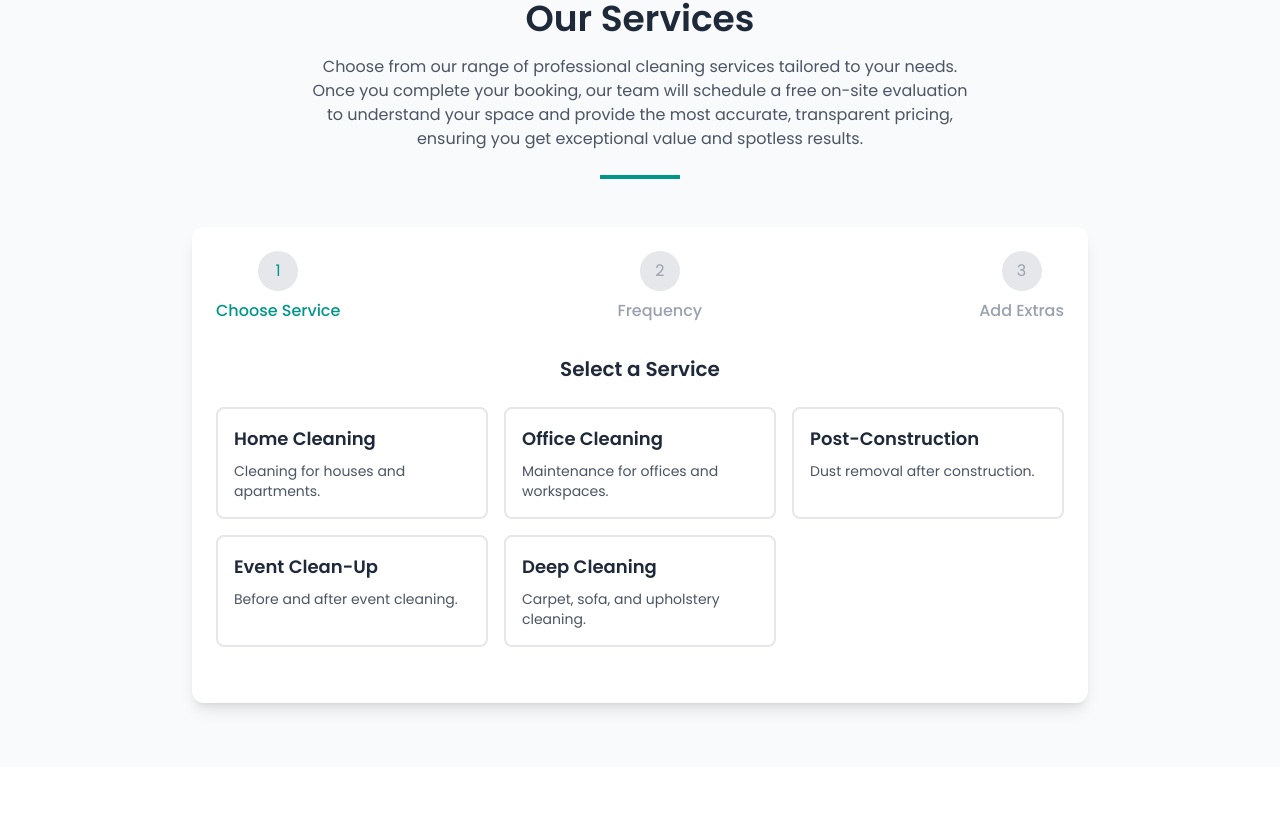
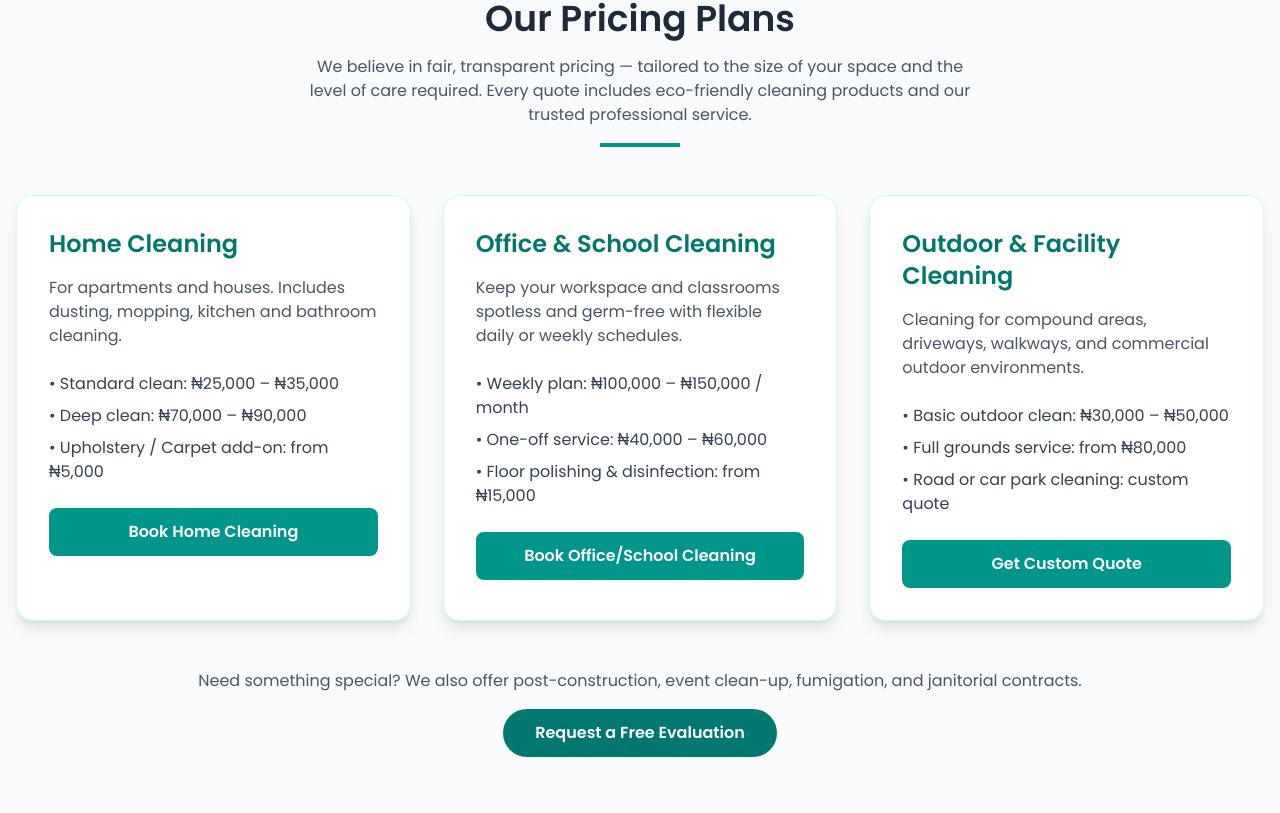
Before and after one commit to victoradejoonuh-star/vixxecocleaning, a Next.js app: page / in a window 1280 px wide. Shown: the part 2147-2960 px from the top of the page. Built offline with nearby package versions, Linux system fonts and the light colour scheme.

Commit message:
Added animated Pricing section and visual improvements

```diff
--- a/pages/index.tsx
+++ b/pages/index.tsx
@@ -442,6 +442,100 @@ useEffect(() => {
     </div>
   </div>
 </section>
+
+{/* Pricing Section with Animation */}
+<section className="py-16 bg-gray-50" id="pricing">
+  <div className="container mx-auto px-4">
+    <div className="text-center mb-12">
+      <h2 className="text-3xl md:text-4xl font-bold text-gray-800 mb-4">Our Pricing Plans</h2>
+      <p className="text-gray-600 max-w-2xl mx-auto">
+        We believe in fair, transparent pricing — tailored to the size of your space and the level of care required.
+        Every quote includes eco-friendly cleaning products and our trusted professional service.
+      </p>
+      <div className="w-20 h-1 bg-teal-600 mx-auto mt-4"></div>
+    </div>
+
+    {/* Animated Pricing Cards */}
+    <div className="grid grid-cols-1 md:grid-cols-3 gap-8">
+      {[
+        {
+          title: "Home Cleaning",
+          desc: "For apartments and houses. Includes dusting, mopping, kitchen and bathroom cleaning.",
+          pricing: [
+            "• Standard clean: ₦25,000 – ₦35,000",
+            "• Deep clean: ₦70,000 – ₦90,000",
+            "• Upholstery / Carpet add-on: from ₦5,000",
+          ],
+          button: "Book Home Cleaning",
+        },
+        {
+          title: "Office & School Cleaning",
+          desc: "Keep your workspace and classrooms spotless and germ-free with flexible daily or weekly schedules.",
+          pricing: [
+            "• Weekly plan: ₦100,000 – ₦150,000 / month",
+            "• One-off service: ₦40,000 – ₦60,000",
+            "• Floor polishing & disinfection: from ₦15,000",
+          ],
+          button: "Book Office/School Cleaning",
+        },
+        {
+          title: "Outdoor & Facility Cleaning",
+          desc: "Cleaning for compound areas, driveways, walkways, and commercial outdoor environments.",
+          pricing: [
+            "• Basic outdoor clean: ₦30,000 – ₦50,000",
+            "• Full grounds service: from ₦80,000",
+            "• Road or car park cleaning: custom quote",
+          ],
+          button: "Get Custom Quote",
+        },
+      ].map((card, i) => (
+        <motion.div
+          key={i}
+          initial={{ opacity: 0, y: 40 }}
+          whileInView={{ opacity: 1, y: 0 }}
+          viewport={{ once: true }}
+          transition={{ duration: 0.6, delay: i * 0.2 }}
+          className="bg-white rounded-2xl shadow-lg border border-teal-100 p-8 hover:shadow-xl transition"
+        >
+          <h3 className="text-2xl font-bold text-teal-700 mb-4">{card.title}</h3>
+          <p className="text-gray-600 mb-6">{card.desc}</p>
+          <ul className="text-gray-700 space-y-2 mb-6">
+            {card.pricing.map((line, idx) => (
+              <li key={idx}>{line}</li>
+            ))}
+          </ul>
+          <button
+            onClick={() =>
+              document.getElementById("booking-form")?.scrollIntoView({ behavior: "smooth" })
+            }
+            className="w-full bg-teal-600 text-white font-bold py-3 rounded-lg hover:bg-teal-700 transition"
+          >
+            {card.button}
+          </button>
+        </motion.div>
+      ))}
+    </div>
+
+    <motion.div
+      initial={{ opacity: 0, y: 30 }}
+      whileInView={{ opacity: 1, y: 0 }}
+      viewport={{ once: true }}
+      transition={{ duration: 0.6, delay: 0.8 }}
+      className="text-center mt-12"
+    >
+      <p className="text-gray-600 mb-4">
+        Need something special? We also offer post-construction, event clean-up, fumigation, and janitorial contracts.
+      </p>
+      <button
+        onClick={() => document.getElementById("booking-form")?.scrollIntoView({ behavior: "smooth" })}
+        className="bg-teal-700 text-white px-8 py-3 rounded-full font-bold hover:bg-teal-800 transition"
+      >
+        Request a Free Evaluation
+      </button>
+    </motion.div>
+  </div>
+</section>
+
 
       {/* Services Wizard Section */}
       <section className="py-16 bg-gray-50">
```
